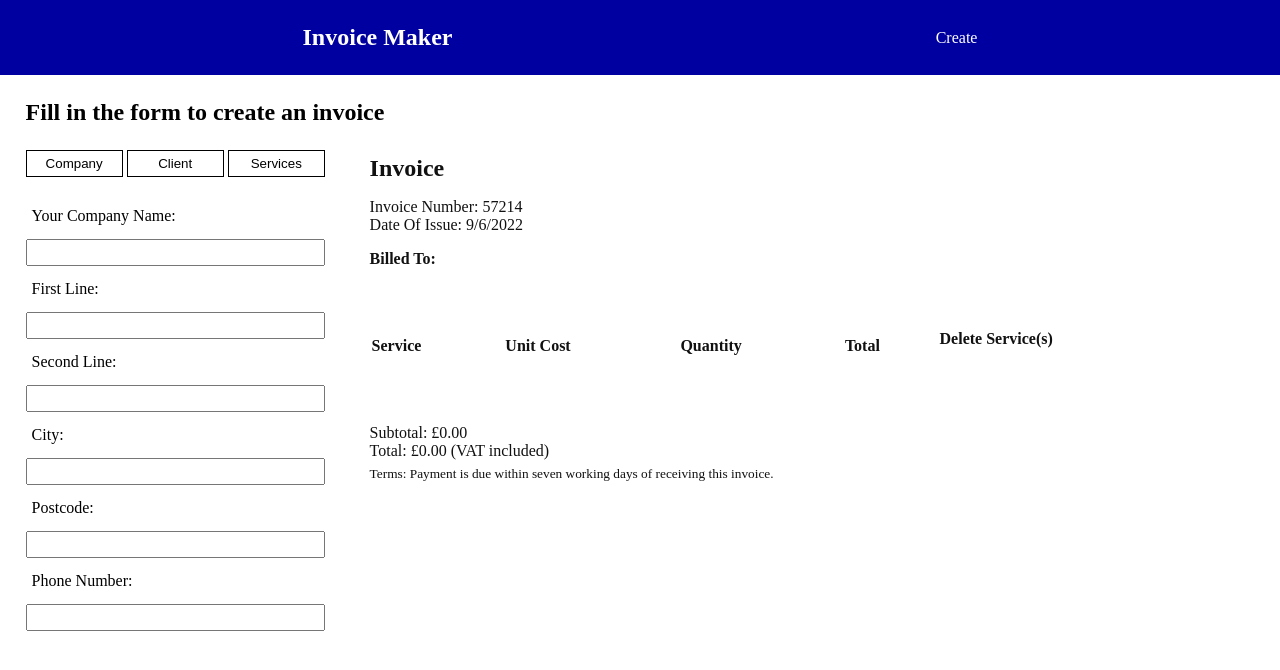
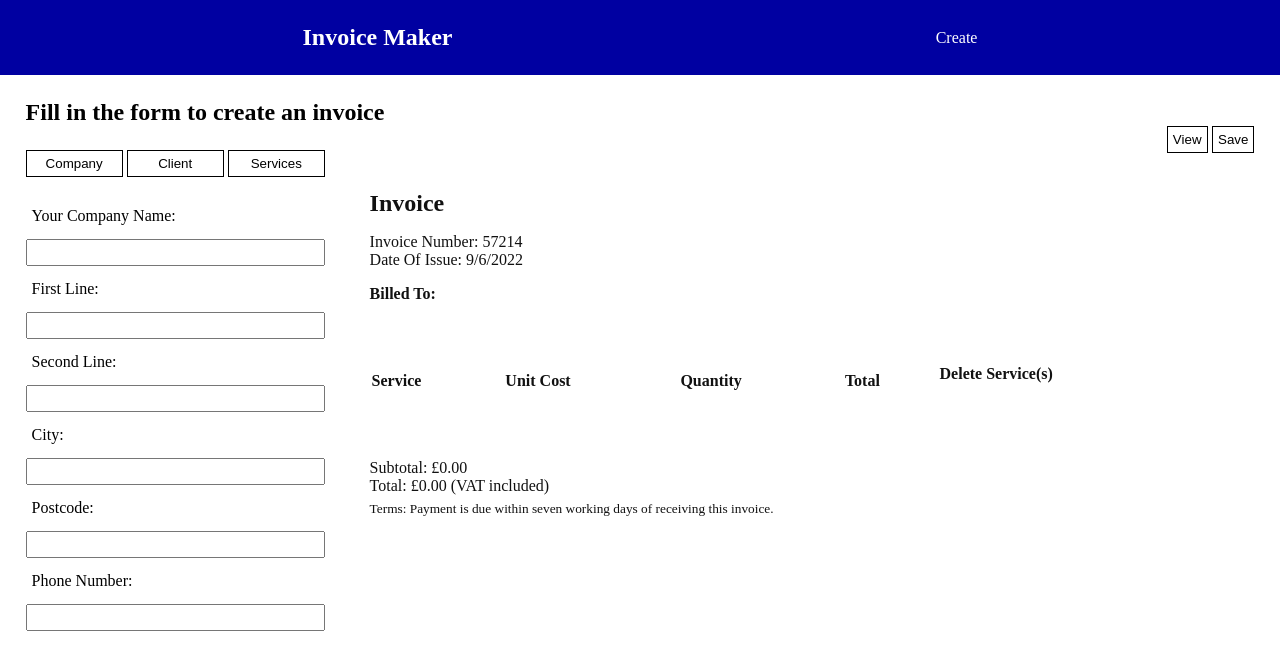
Before and after one commit to hamsame/invoicemaker, a Next.js app: page /create in a window 1280 px wide. Shown: the top 670 px of the page. Built offline with nearby package versions, Linux system fonts and the light colour scheme.

Commit message:
Programmed a button to present the invoice in its final form

```diff
--- /dev/null
+++ b/components/bar.js
@@ -0,0 +1,50 @@
+import { useState, useEffect } from "react"
+
+export const Bar = () => {
+  const [viewMode, setViewMode] = useState(false)
+  const toggleView = () => {
+    setViewMode(!viewMode)
+    if (viewMode) {
+      return viewInvoice()
+    } else {
+      return prepInvoice()
+    }
+  }
+
+  const viewInvoice = () => {
+    let elements = document.getElementsByClassName("hide-on-show")
+    const hiddenElements = [].slice.call(elements)
+    hiddenElements.map((el) => {
+      el.classList.add("true")
+    })
+    document.querySelector(".form-section").style.display = "none"
+    document.querySelector(".container").style.display = "block"
+    document.querySelector(".invoice").style.height = "100%"
+    document.querySelector(".invoice").classList.add("view")
+  }
+
+  const prepInvoice = () => {
+    let elements = document.getElementsByClassName("hide-on-show")
+    const hiddenElements = [].slice.call(elements)
+    hiddenElements.map((el) => {
+      if (el.classList.contains("true")) {
+        el.classList.remove("true")
+      }
+    })
+    document.querySelector(".form-section").style.display = "block"
+    document.querySelector(".container").style.display = "grid"
+    document.querySelector(".invoice").style.height = "initial"
+    document.querySelector(".invoice").classList.remove("view")
+  }
+
+  useEffect(() => {
+    toggleView()
+  }, [])
+
+  return (
+    <div className="bar">
+      <button onClick={() => toggleView()}>{viewMode ? "View" : "Edit"}</button>
+      <button>Save</button>
+    </div>
+  )
+}
--- a/pages/create.js
+++ b/pages/create.js
@@ -2,6 +2,7 @@ import Head from "next/head"
 import { useState } from "react"
 import { BillTo } from "../components/billTo"
 import { Address } from "../components/address"
+import { Bar } from "../components/bar"
 import { ServicesForm } from "../components/serviceForm"
 import { Invoice } from "../components/invoice"
 
@@ -127,6 +128,8 @@ export default function Create() {
               </span>
             </form>
           </article>
+          <div>
+            <Bar />
             <Invoice
               companyInfo={companyInfo}
               clientInfo={clientInfo}
@@ -134,6 +137,7 @@ export default function Create() {
               setServicesSold={setServicesSold}
               className="invoice"
             />
+          </div>
         </section>
       </main>
     </>
--- /dev/null
+++ b/styles/scss/_bar.scss
@@ -0,0 +1,23 @@
+.bar {
+  display: flex;
+  width: 100%;
+  justify-content: flex-end;
+  gap: 0.5%;
+  & > button {
+    cursor: pointer;
+    padding: 5px;
+    background: 0;
+    border: 1px solid black;
+    margin-bottom: 1vh;
+  }
+}
+
+@media (prefers-color-scheme: dark) {
+  .bar {
+    & > button {
+      background-color: #111;
+      color: white;
+      border: white 1px solid;
+    }
+  }
+}
--- a/styles/scss/globals.css
+++ b/styles/scss/globals.css
@@ -167,6 +167,11 @@
   list-style: none;
 }
 
+.invoice.view {
+  border: 1px solid black;
+  padding: 1rem;
+}
+
 .invoice-header {
   display: -webkit-box;
   display: -ms-flexbox;
@@ -204,6 +209,10 @@ table tr {
 
 table .hide-on-show {
   display: block;
+}
+
+table .hide-on-show.true {
+  display: none;
 }
 
 @media (max-width: 768px) {
@@ -278,6 +287,33 @@ table .hide-on-show {
   }
 }
 
+.bar {
+  display: -webkit-box;
+  display: -ms-flexbox;
+  display: flex;
+  width: 100%;
+  -webkit-box-pack: end;
+      -ms-flex-pack: end;
+          justify-content: flex-end;
+  gap: 0.5%;
+}
+
+.bar > button {
+  cursor: pointer;
+  padding: 5px;
+  background: 0;
+  border: 1px solid black;
+  margin-bottom: 1vh;
+}
+
+@media (prefers-color-scheme: dark) {
+  .bar > button {
+    background-color: #111;
+    color: white;
+    border: white 1px solid;
+  }
+}
+
 main.page {
   width: 96%;
   margin: 0 auto;
--- a/styles/scss/globals.scss
+++ b/styles/scss/globals.scss
@@ -11,6 +11,7 @@ $secondaryColor: grey;
 @import "_createpage.scss";
 @import "_invoice.scss";
 @import "_form.scss";
+@import "_bar.scss";
 
 main.page {
   width: 96%;
```
Also changed, not shown: styles/scss/_invoice.scss (+8 -0 lines), 1 other file (tests, documents, lock files or other folders). Lines whose indentation alone changed are shown as unchanged.
